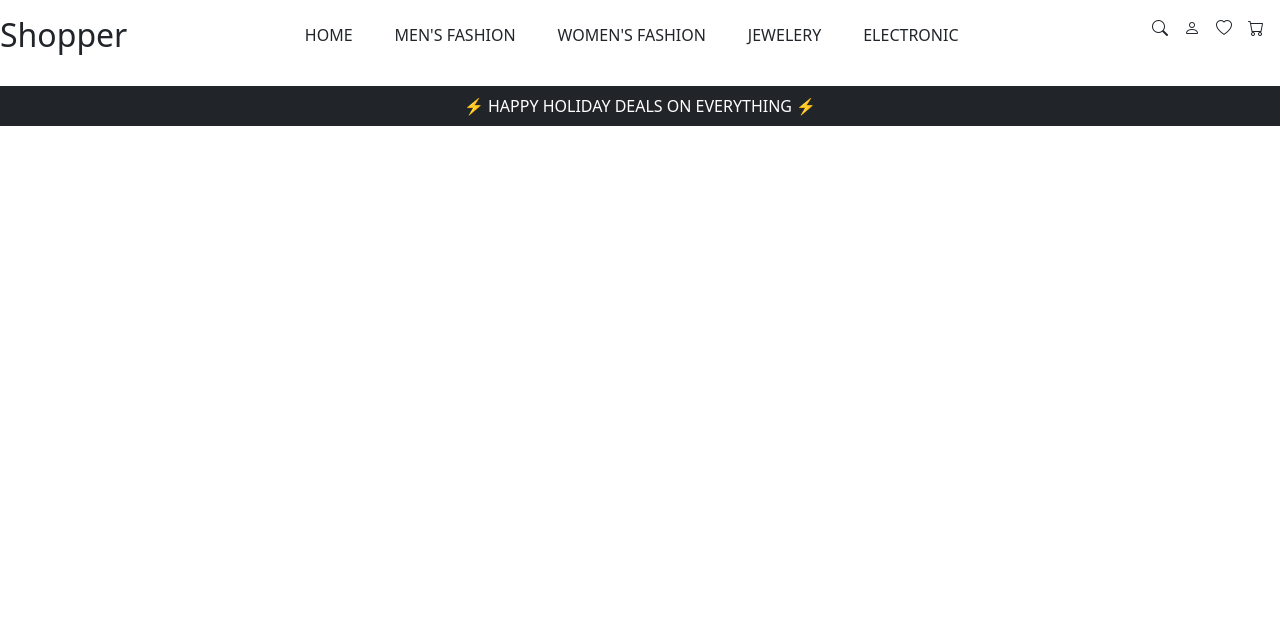
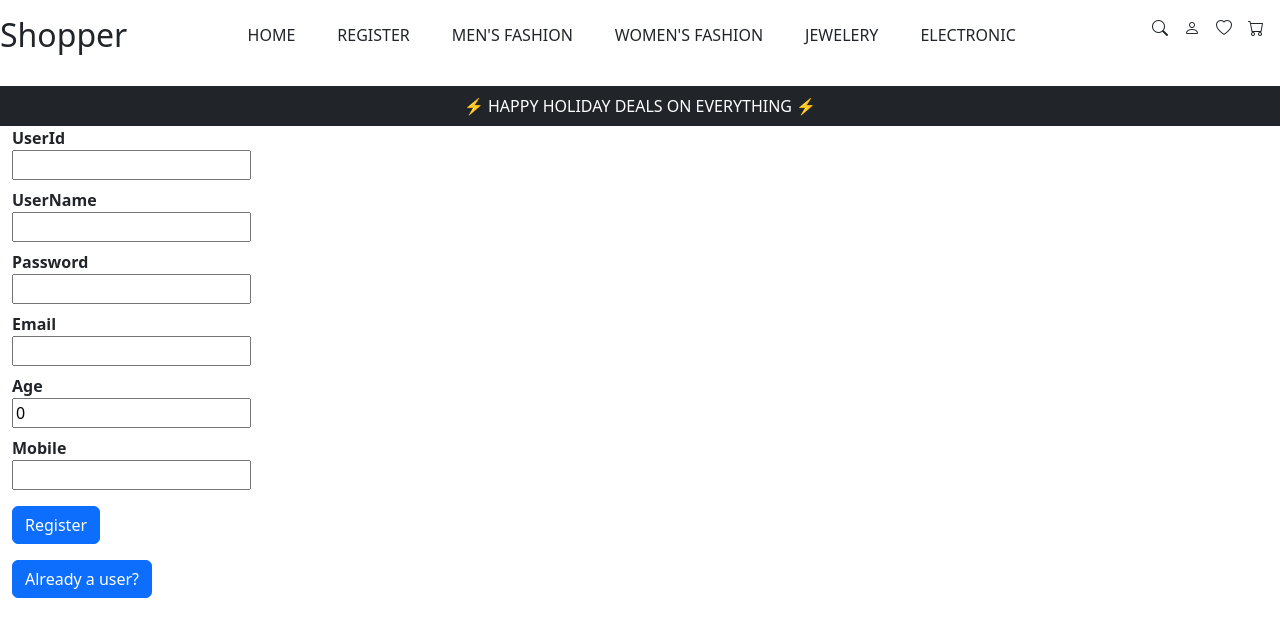
Before and after one commit to souravsambitbehera/shopper-template, a React (Create React App) app: page /register in a window 1280 px wide. Shown: the top 636 px of the page. Built offline with nearby package versions, Linux system fonts and the light colour scheme.

Commit message:
done user authentication (basic)

```diff
--- a/package.json
+++ b/package.json
@@ -14,6 +14,7 @@
     "formik": "^2.2.9",
     "mongodb": "^5.0.0",
     "react": "^18.2.0",
+    "react-cookie": "^4.1.1",
     "react-dom": "^18.2.0",
     "react-router-dom": "^6.8.0",
     "react-scripts": "5.0.1",
--- a/src/component/shopper-category/shopper-category.js
+++ b/src/component/shopper-category/shopper-category.js
@@ -1,14 +1,21 @@
-import React from 'react'
-import { Link, useParams } from 'react-router-dom'
-import { useState, useEffect } from 'react'
-import axios from 'axios'
-
+import React from 'react';
+import { Link, useParams } from 'react-router-dom';
+import { useState, useEffect } from 'react';
+import axios from 'axios';
+import { useNavigate } from 'react-router-dom';
+import {useCookies} from 'react-cookie';
 const ShopperCategory = () => {
     const[products,setProducts] = useState([])
     const params = useParams()
+    const[cookies, setCookie, removeCookie] = useCookies();
+    const navigate = useNavigate();
+    useEffect( () =>
 
-    useEffect( () =>
         {
+            if(cookies["UserId"]==undefined){
+                navigate("/login")
+            }
+
             axios.get(`https://fakestoreapi.com/products/category/${params.catname}`)
             .then(response =>
                 setProducts(response.data))
--- a/src/component/shopper-home/shopper-home.js
+++ b/src/component/shopper-home/shopper-home.js
@@ -1,7 +1,26 @@
 import React from 'react'
+import { useCookies } from "react-cookie";
+import { useEffect } from 'react';
+import { useNavigate } from 'react-router-dom';
 
 const ShopperHome = () => {
+    const[cookies, setCookie, removeCookie] = useCookies();
+    const navigate = useNavigate();
+
+    useEffect(()=>{
+        if(cookies["UserId"]==undefined){
+            navigate("/login")
+        }
+    })
+
+    function HandelSignOutClick(){
+        removeCookie("UserId");
+        navigate("/login")
+    }
+
   return (
+    <div className='container-fluid d-flex justify-content-between' >
+        <div>
             <div className='d-flex justify-content-between mt-5 p-3'>
                 <div>
                     <img src="elctronic.jpg" alt="" style={{height:"300px",width:"300px"}} />
@@ -16,6 +35,14 @@ const ShopperHome = () => {
                     <img src="men''s-clothing.jpg" alt="" style={{height:"300px",width:"300px"}} />
                 </div>
             </div>
+        </div>
+
+        <div>
+            <h3>Hello ! {cookies["UserId"]}</h3>
+            <button onClick={HandelSignOutClick} className='btn btn-link'>SignOut</button>
+
+        </div>
+    </div>
   )
 }
 
--- a/src/component/shopper-index/shopper-index.js
+++ b/src/component/shopper-index/shopper-index.js
@@ -2,6 +2,10 @@ import { Route,BrowserRouter,Routes,Form, Link } from "react-router-dom";
 import ShopperCategory from "../shopper-category/shopper-category";
 import ShopperDetails from "../shopper-details/shopper-details";
 import ShopperHome from "../shopper-home/shopper-home";
+import ShopperInvalid from "../shopper-invalid/shopper-invalid";
+import ShopperLogin from "../shopper-login/shopper-login";
+import ShopperRegister from "../shopper-register/shopper-register";
+
 
 
 const ShopperIndex = () => {
@@ -16,6 +20,8 @@ const ShopperIndex = () => {
                 </div>
                 <nav className="d-flex">
                     <div className="me-3"><Link to="home" className="btn">HOME</Link></div>
+                    <div className="me-3"><Link to="register" className="btn">REGISTER</Link></div>
+
                     <div className="me-3"><Link to="category/men's clothing" className="btn">MEN'S FASHION</Link></div>
                     <div className="me-3"><Link to="category/women's clothing" className="btn">WOMEN'S FASHION</Link></div>
                     <div className="me-3"><Link to="category/jewelery" className="btn">JEWELERY</Link></div>
@@ -40,6 +46,10 @@ const ShopperIndex = () => {
 
             <Route path="category/:catname" element={<ShopperCategory />} />
             <Route path="details/:id" element={<ShopperDetails/>} />
+            <Route path="register" element={<ShopperRegister/>} />
+            <Route path="login" element={<ShopperLogin/>} />
+            <Route path="invalid" element={<ShopperInvalid/>} />
+
 
 
 
--- /dev/null
+++ b/src/component/shopper-invalid/shopper-invalid.js
@@ -0,0 +1,16 @@
+import React from 'react'
+import { Link } from 'react-router-dom'
+
+const ShopperInvalid = () => {
+  return (
+    <div className='text-danger'>
+        <h3>Invalid UserName And Password</h3>
+        <div>
+            <Link to="/login" className='btn btn-primary'>Again Login</Link>
+        </div>
+
+    </div>
+  )
+}
+
+export default ShopperInvalid
--- /dev/null
+++ b/src/component/shopper-login/shopper-login.js
@@ -0,0 +1,59 @@
+import { Formik,Form,ErrorMessage,useFormik,Field } from "formik";
+import * as yup from "yup";
+import axios from "axios";
+import React from 'react'
+import { useNavigate,Link } from "react-router-dom";
+import { useCookies } from "react-cookie";
+
+const ShopperLogin = () => {
+    const navigate = useNavigate();
+    const[cookies, setCookie, removeCookie] = useCookies();
+  return (
+    <div>
+        <Formik
+        initialValues={{
+            UserId:"",
+            Password:""
+        }}
+
+        onSubmit = {
+            (values)=>{
+                axios({
+                    method:"get",
+                    url:"http://127.0.0.1:5000/users"
+                })
+                .then((response)=>{
+                    for(var user of response.data){
+                        if(user.UserId==values.UserId && user.Password==values.Password){
+                            setCookie("UserId", values.UserId);
+                            navigate("/home");
+                            break;
+                        }else{
+                            navigate("/invalid");
+                        }
+                    }
+                })
+            }
+        }
+        >
+            <Form>
+                <dl>
+                    <dt>UserId</dt>
+                    <dd><Field name="UserId" type="text" /></dd>
+                    <dt>Password</dt>
+                    <dd><Field name="Password" type="text" /></dd>
+                </dl>
+                <button className="btn btn-primary">Login</button>
+
+                <div>
+                <Link to="/register" className='btn btn-primary mt-3'>New User? Register</Link>
+
+                </div>
+            </Form>
+
+        </Formik>
+    </div>
+  )
+}
+
+export default ShopperLogin
--- /dev/null
+++ b/src/component/shopper-register/shopper-register.js
@@ -0,0 +1,84 @@
+import { Formik,Form,ErrorMessage,useFormik,Field } from "formik";
+import * as yup from "yup";
+import axios from "axios";
+import { Link } from "react-router-dom";
+import React from 'react'
+import { useNavigate } from "react-router-dom";
+
+const ShopperRegister = () => {
+    const navigate = useNavigate();
+  return (
+        <div className="container-fluid">
+            <Formik
+            initialValues={{
+                UserId:"",
+                UserName :"",
+                Password:"",
+                Email:"",
+                Age:0,
+                Mobile:""
+            }}
+            validationSchema ={
+                yup.object({
+                    UserId : yup.string().required("UserId Required"),
+                    UserName :yup.string().required("UserName Required"),
+                    Password: yup.string().required("Password Required").matches(/(?=.*[A-Z])\w{4,15}/,"Password 4 t0 15 chars with atleast one UpperCase"),
+                    Email: yup.string().required("Email Required").email("Invalid Mail"),
+                    Age : yup.number().required("Age Required"),
+                    Mobile : yup.string().required("Mobile Required").matches(/\+91\d{10}/,"Invalid mobile +91 and 10 digits")
+                })
+            }
+            onSubmit = {
+                (values)=>{
+                    axios({
+                        method:"post",
+                        url:"http://127.0.0.1:5000/registeruser",
+                        data:values
+                    }).then(()=>{
+                        alert("register succesfully");
+                        navigate("/login")
+                    })
+                }
+            }
+            >
+                {
+                    <Form>
+                        <dl>
+                            <dt>UserId</dt>
+                            <dd><Field name="UserId" type="text" /></dd>
+                            <dd><ErrorMessage name="UserId" /></dd>
+
+                            <dt>UserName</dt>
+                            <dd><Field name="UserName" type="text" /></dd>
+                            <dd><ErrorMessage name="UserName" /></dd>
+
+                            <dt>Password</dt>
+                            <dd><Field name="Password" type="text" /></dd>
+                            <dd><ErrorMessage name="Password" /></dd>
+
+                            <dt>Email</dt>
+                            <dd><Field name="Email" type="email" /></dd>
+                            <dd><ErrorMessage name="Email" /></dd>
+
+                            <dt>Age</dt>
+                            <dd><Field name="Age" type="number" /></dd>
+                            <dd><ErrorMessage name="Age" /></dd>
+
+                            <dt>Mobile</dt>
+                            <dd><Field name="Mobile" type="text" /></dd>
+                            <dd><ErrorMessage name="Mobile" /></dd>
+                        </dl>
+                        <button className="btn btn-primary">Register</button>
+                        <div>
+                            <Link to="/login" className='btn btn-primary mt-3'>Already a user?</Link>
+                        </div>
+
+                    </Form>
+                }
+
+            </Formik>
+        </div>
+  )
+}
+
+export default ShopperRegister
```
Also changed, not shown: src/index.js (+7 -0 lines), 1 other file (tests, documents, lock files or other folders). Lines whose indentation alone changed are shown as unchanged.
